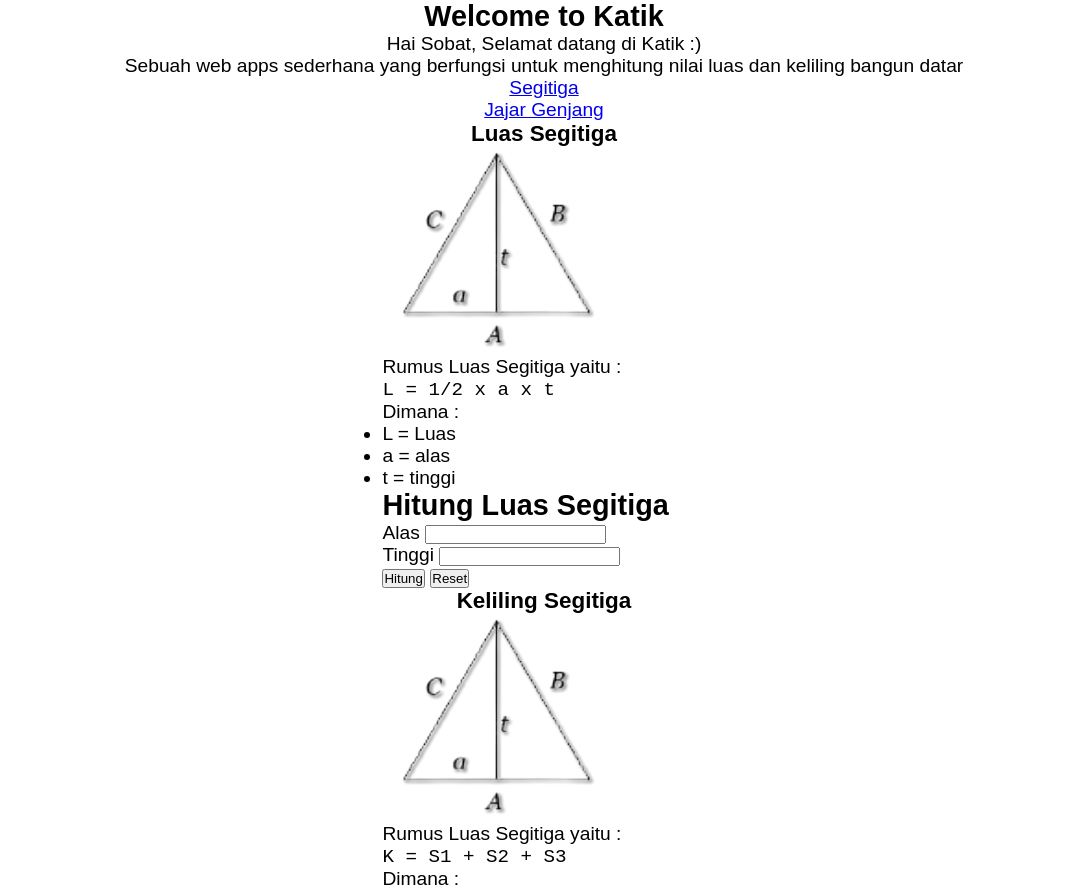
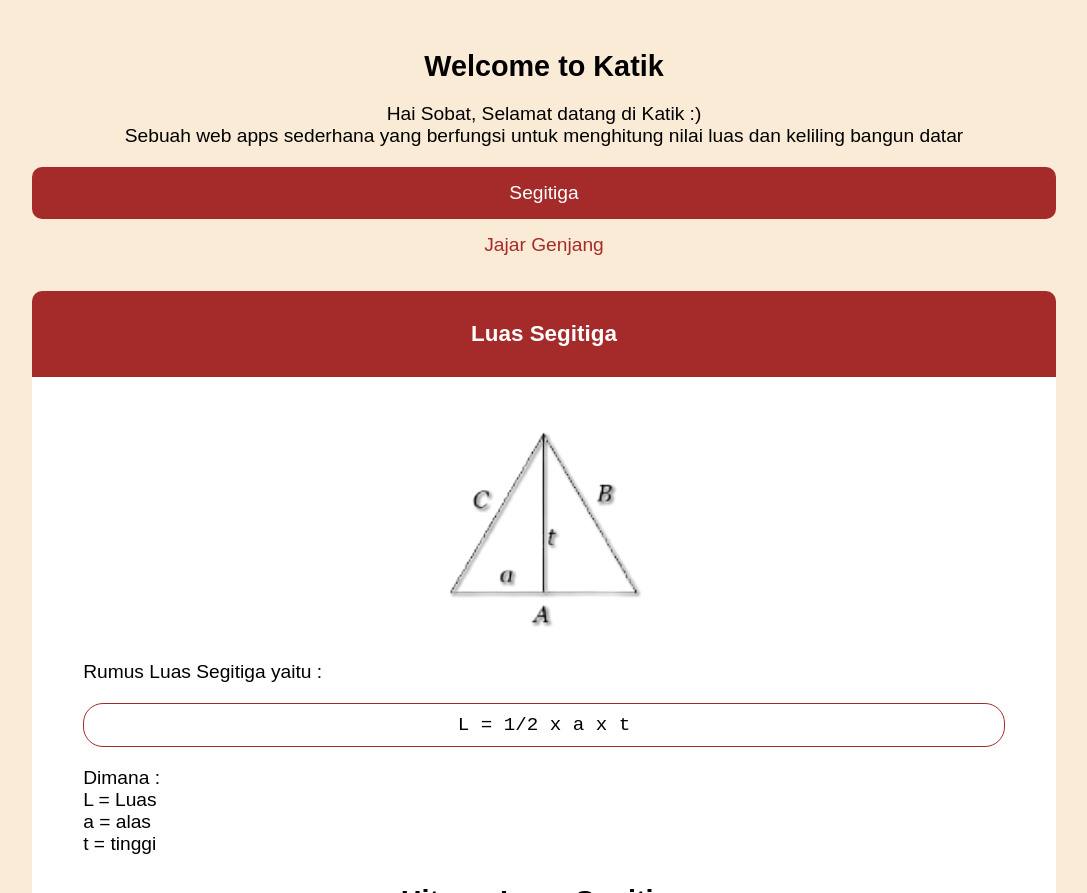
Before and after one commit to revou-fundamental-course/13-may-24-heyymasud, a plain HTML site: page index.html in a window 1280 px wide. Shown: the top 893 px of the page, without its empty margins (96-1183 px from the left). Drawn offline with Linux system fonts and the light colour scheme.

Commit message:
feat: css checkpoint

```diff
--- a/css/style.css
+++ b/css/style.css
@@ -12,8 +12,97 @@ body {
     justify-content: center;
     align-items: center;
     font-size: 1.2rem;
+    background-color: antiquewhite;
+    gap: 20px;
+}
+
+a {
+    text-decoration: none;
+    color: inherit;
+}
+
+ul {
+    list-style-type: none;
 }
 
 header {
     text-align: center;
 }
+
+#head-kalkulator {
+    display: flex;
+    flex-direction: column;
+    justify-content: center;
+    align-items: center;
+    gap: 20px;
+    padding-top: 50px;
+}
+
+a#segitiga-sect {
+    display: inline-block;
+    background-color: brown;
+    color: white;
+    padding: 15px;
+    border-radius: 10px;
+    width: 80vw;
+}
+a#jajar-genjang-sect {
+    display: inline-block;
+    background-color: none;
+    color: brown;
+    padding: 15px;
+    border-radius: 10px;
+    width: 80vw;
+}
+
+#segitiga {
+    display: flex;
+    flex-direction: column;
+    justify-content: center;
+    align-items: center;
+    width: 80vw;
+    background-color: #ffffff;
+    border-radius: 10px;
+}
+
+#luas-segitiga {
+    display: flex;
+    flex-direction: column;
+    justify-content: center;
+    align-items: center;
+    width: 100%;
+}
+
+#keliling-segitiga {
+    display: flex;
+    flex-direction: column;
+    justify-content: center;
+    align-items: center;
+}
+
+#luas-segitiga header {
+    background-color: brown;
+    width: 100%;
+    border-radius: 10px 10px 0 0;
+    padding: 30px;
+    color: #ffffff;
+}
+
+#img-segitiga {
+    padding-top: 50px;
+}
+
+#intro-luas {
+    padding: 30px 5%;
+    width: 100%;
+}
+
+#intro-luas code {
+    text-align: center;
+    display: inline-block;
+    width: 100%;
+    padding: 10px;
+    border: 1px solid brown;
+    border-radius: 20px;
+    margin: 20px 0;
+}
--- a/index.html
+++ b/index.html
@@ -9,16 +9,18 @@
 </head>
 
 <body>
-    <header>
+    <header id="head-kalkulator">
         <h2>Welcome to Katik</h2>
         <p>Hai Sobat, Selamat datang di Katik :)<br>
             Sebuah web apps sederhana yang berfungsi untuk menghitung nilai luas dan keliling bangun datar</p>
+        <nav id="nav-kalkulator">
             <a href="#" id="segitiga-sect">
                 <p>Segitiga</p>
             </a>
             <a href="#" id="jajar-genjang-sect">
                 <p>Jajar Genjang</p>
             </a>
+        </nav>
     </header>
     <main>
         <article id="segitiga">
@@ -26,7 +28,8 @@
                 <header>
                     <h1>Luas Segitiga</h1>
                 </header>
-                <img src="img/segitigaHitung.png">
+                <img id="img-segitiga" src="img/segitigaHitung.png">
+                <section id="intro-luas">
                     <p>Rumus Luas Segitiga yaitu : </p>
                     <code>L = 1/2 x a x t</code>
                     <p>Dimana :</p>
@@ -35,6 +38,8 @@
                         <li>a = alas</li>
                         <li>t = tinggi</li>
                     </ul>
+                </section>
+            </section>
             <form id="form-segitigaLuas">
                 <h2>Hitung Luas Segitiga</h2>
                 <div class="form-group">
```
Lines whose indentation alone changed are shown as unchanged.
